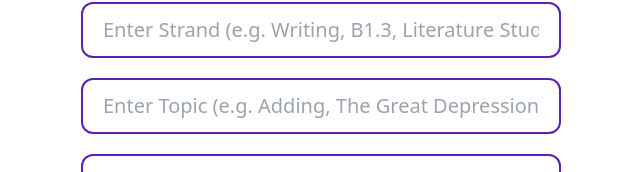
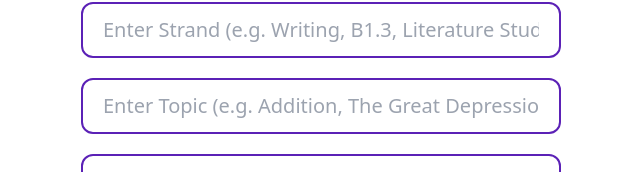
Before and after one commit to jtwirly/bayou2, a Next.js app: page / in a window 1280 px wide. Shown: the part 538-710 px from the top of the page, without its empty margins (319-959 px from the left). Built offline with nearby package versions, Linux system fonts and the light colour scheme.

Commit message:
Added strands and framework

```diff
--- a/pages/index.js
+++ b/pages/index.js
@@ -78,7 +78,7 @@ const Home = () => {
             value={topic}
             onChange={(e) => setTopic(e.target.value)}
             className="border-2 border-violet-800 py-3 px-5 rounded-xl text-xl"
-            placeholder="Enter Topic (e.g. Adding, The Great Depression, The Solar System)"
+            placeholder="Enter Topic (e.g. Addition, The Great Depression, The Solar System)"
           />
           <input
             type="text"
```
